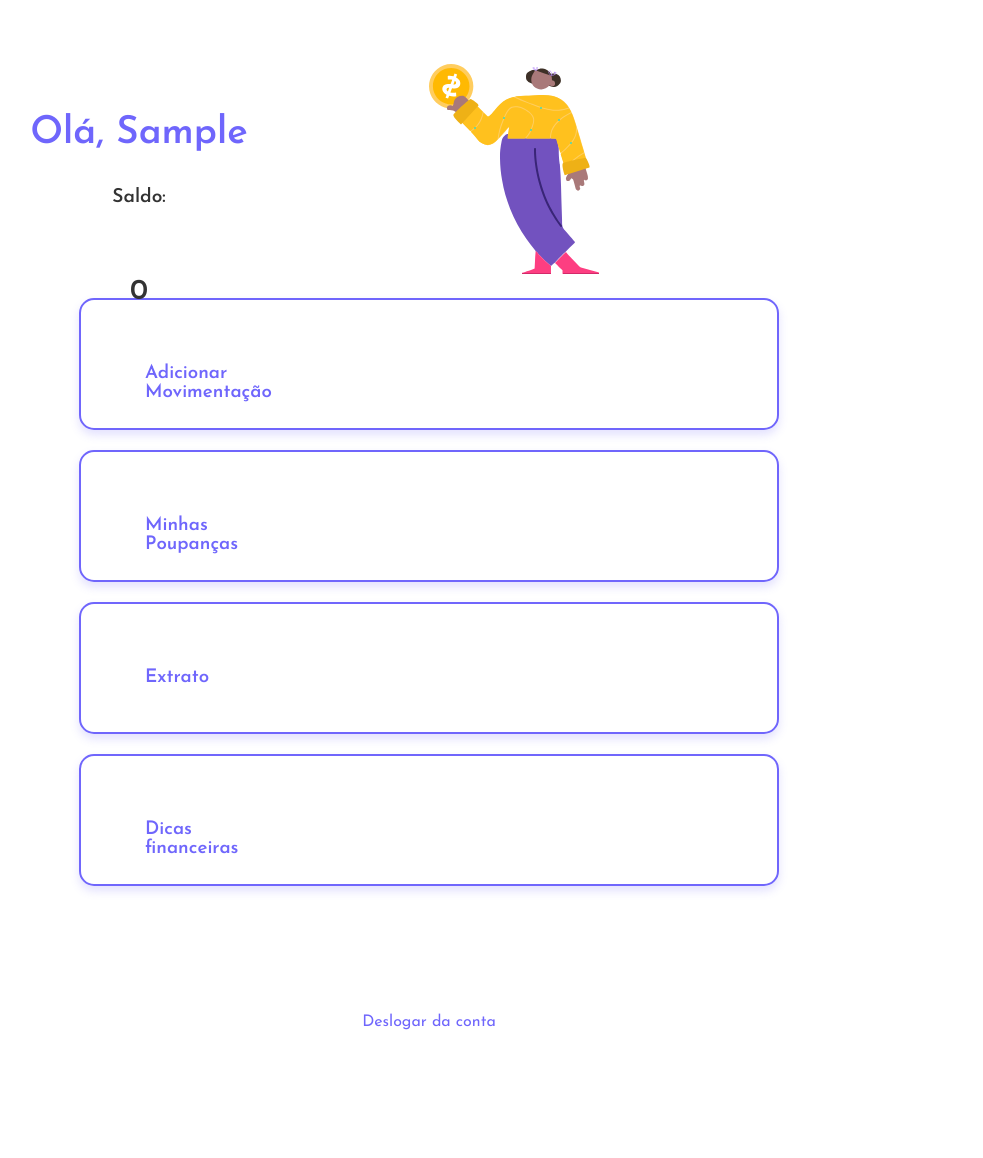
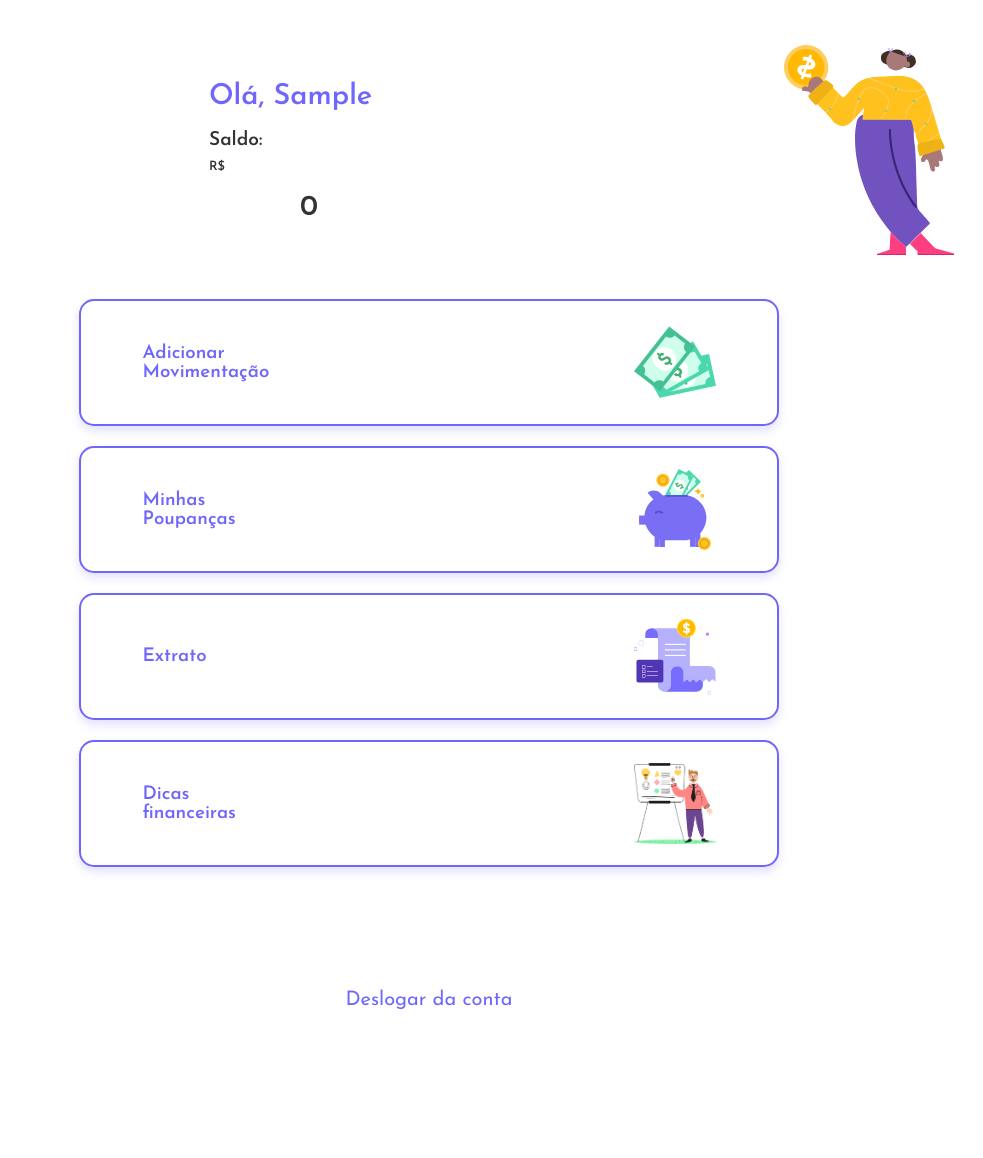
Before and after one commit to annydomingos/Supple, a Django app: page /pagina_inicial in a window 1280 px wide. Shown: the whole page, without its empty margins (211-1194 px from the left). Run offline with Django 4.2, Linux system fonts and the light colour scheme; a user stored in the database is signed in; tables that the repository leaves empty hold one stand-in row (values such as "Sample post").

Commit message:
precisa arrumar front pag inicial e foi adicionado requirements.txt

```diff
--- a/financeiro/static/css/style.css
+++ b/financeiro/static/css/style.css
@@ -88,6 +88,78 @@
 
 
 /*pagina de inicial*/
+
+
+.wrapper-pag-inicial{
+    padding: 1.563rem;
+    /* border: 1px solid blue; */
+}
+
+#header{
+    /* border: 1px solid black; */
+    display: flex;
+    flex-direction: row;
+    padding: 1.25rem;
+    justify-content: center;
+
+}
+
+
+
+#titulo-pag-inicial {
+    display: flex;
+    justify-content: center;
+    flex-direction: column;
+    max-width: 43.7rem;
+    width: 15rem;
+    align-items: flex-start;
+    /* border: 1px solid red; */
+    padding: 1.25rem;
+    gap: 0.625rem;
+}
+
+.titulo,
+.saldo {
+    color: #333333;
+}
+
+.titulo {
+
+    max-width: 43.7rem;
+    width: 80%;
+    font-size: larger;
+    margin-left: auto;
+    margin-right: auto;
+
+
+}
+
+
+
+.saldo {
+  /* border: pink 1px solid; */
+  display: flex;
+  align-self: center;
+  justify-self: baseline;
+}
+
+
+.imgtitulo {
+    box-sizing: border-box;
+    /* border: 1px solid orange; */
+    width: 15rem;
+}
+
+/* #img-pag-inicial-menina{
+    height: 100%;
+    width: 100%;
+    object-fit: cover;
+    overflow-x: visible;
+} */
+
+/* .container-boxes{
+    border: 1px solid green;
+} */
 
 .box {
     margin-right: auto;
@@ -104,50 +176,16 @@
     color: #6F66FC;
     font-style: normal;
     border: 2px solid #7066fc;
-}
-
-.titulo,
-.saldo {
-    color: #333333;
-}
-
-.titulo {
-    margin-top: 50px;
-    max-width: 700px;
-    width: 80%;
-    font-size: larger;
-    margin-left: auto;
-    margin-right: auto;
-}
-
-#logintitulo {
-    position: absolute;
-    margin-left: auto;
-    margin-right: auto;
-    display: flex;
-    justify-content: center;
-    flex-direction: column;
-    max-width: 700px;
-    width: 80%;
-    text-align: center;
     align-items: center;
 }
 
-.imgtitulo {
-    margin-top: 50px;
-    margin-top: 5%;
-    position: relative;
-    margin-left: 50%;
-}
-
-.saldo {
-    margin-top: 10%;
-    margin-right: auto;
-    margin-left: auto;
+a {
+    text-decoration: none;
 }
 
 .imagembox {
-    min-width: 50px;
+    width: 5.12rem;
+    height:5.12rem;
 }
 
 .logout {
@@ -158,6 +196,7 @@
     margin-left: auto;
     margin-top: 10%;
     margin-bottom: 10%;
+    font-size: 1.25rem;
 }
 
 h1 {
@@ -168,15 +207,13 @@ h2 {
     margin-top: 5%;
 }
 
-h3 {}
+
 
 h4 {
     margin-top: 5%;
 }
 
-a {
-    text-decoration: none;
-}
+
 
 
 /*Index*/
--- a/financeiro/templates/paginainicial.html
+++ b/financeiro/templates/paginainicial.html
@@ -12,16 +12,18 @@
 </head>
 
 <body>
-    <div id="logintitulo" class="titulo">
+    <div class="wrapper-pag-inicial">
+        <section id="header">
+            <div id="titulo-pag-inicial" class="titulo">
                 <h1>Olá, {{request.user.first_name}}</h1>
                 <h4>Saldo: </h4>
+                <h6 id:'h6-pag-inicial'>R$</h6>
                 <h2 class="saldo">{{ saldo_do_usuario }}</h2>
             </div>
 
-    <div class=" imgtitulo ">
-        <img src="{% static 'img/avatar.svg' %}" alt="avatar">
-    </div>
-
+            <div class="imgtitulo"><img id="img-pag-inicial-menina" src="{% static 'img/avatar.svg' %}" alt="avatar"></div>
+        </section>
+        <div class="container-boxes">
             <a href="{% url 'index' %}">
                 <div class=" box ">
                     <h3>Adicionar<br> Movimentação</h3>
@@ -43,15 +45,15 @@
                 </div>
             </a>
 
-    <a href="/ ">
-
+            <a href="#">
                 <div class="box " style="border-color: #7066fc; ">
                     <h3>Dicas<br> financeiras</h3>
                     <img class="imagembox " src="{% static 'img/pessoa_ensimando.png' %}" alt="pessoa ensinando ">
                 </div>
-
-
+            </a>
+        </div>
         <div class="logout "> <a class="logout " href="{% url 'logout' %} ">Deslogar da conta</a></div>
+    </div>
 
 </body>
 
--- /dev/null
+++ b/requirements.txt
@@ -0,0 +1,6 @@
+asgiref==3.5.2
+beautifulsoup4==4.11.1
+Django==4.1.1
+soupsieve==2.3.2.post1
+sqlparse==0.4.2
+tzdata==2022.2
```
Also changed, not shown: other parts of financeiro/static/css/style.css (+35 -29 lines). Lines whose indentation alone changed are shown as unchanged.
